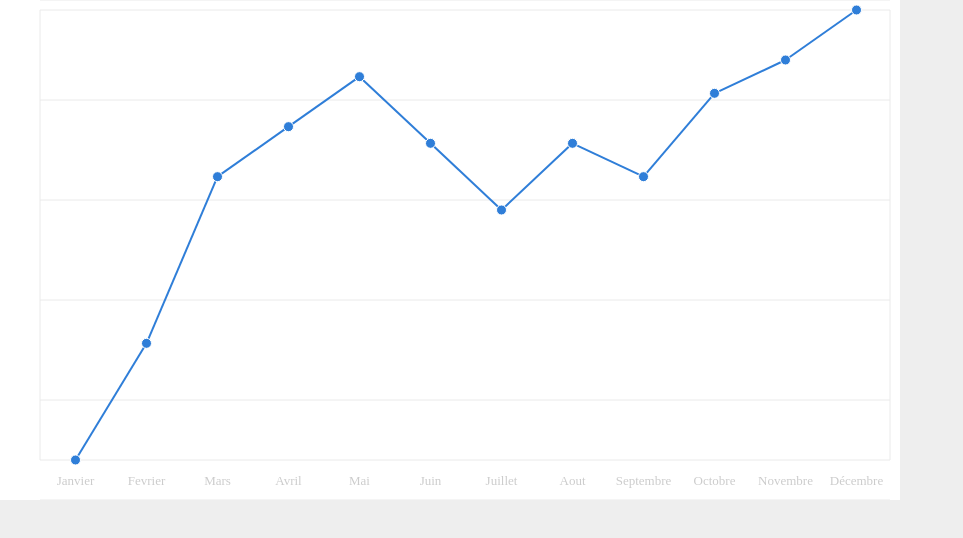
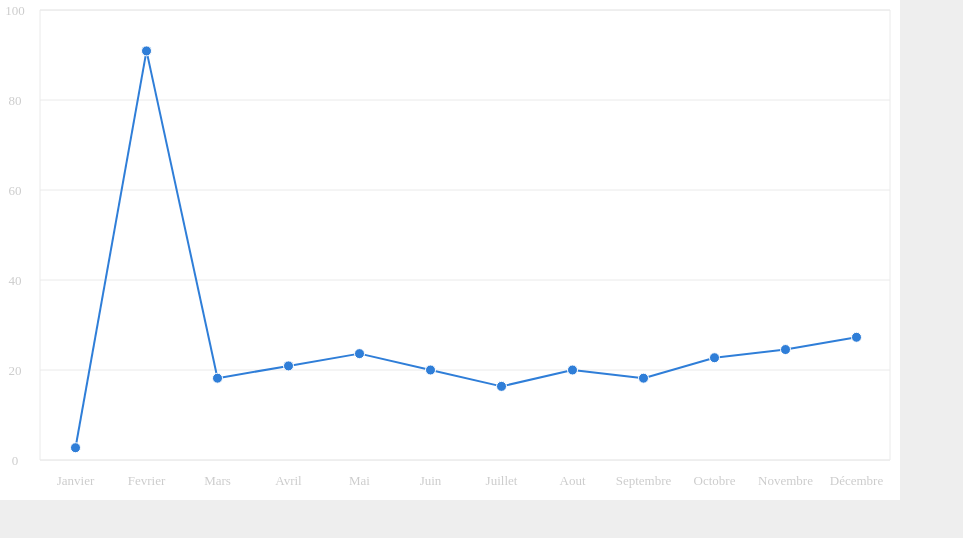
Before and after one commit to marcdelalonde/mChart.js, a plain HTML site: page index.html in a window 1280 px wide. Shown: the whole page, without its empty margins (0-963 px from the left). Drawn offline with nearby package versions, Linux system fonts and the light colour scheme.

Commit message:
Add yAxis values display.

```diff
--- a/index.html
+++ b/index.html
@@ -10,7 +10,12 @@
     <script>
       $(function(){
         $("#svg").mChart({
-          test: 'lol'
+          xAxis: {
+            categories: ['Janvier', 'Fevrier', 'Mars', 'Avril', 'Mai', 'Juin', 'Juillet', 'Aout', 'Septembre', 'Octobre', 'Novembre', 'Décembre']
+          },
+          series: [{
+            data: [3, 100, 20, 23, 26, 22, 18, 22, 20, 25, 27, 30]
+          }]
         });
       });
     </script>
--- a/mchart.js
+++ b/mchart.js
@@ -32,13 +32,9 @@
          lineColor      : '#2f7ed8',
          lineWidth      : 1
       },
-      xAxis             : {
-         categories     : ['Janvier', 'Fevrier', 'Mars', 'Avril', 'Mai', 'Juin', 'Juillet', 'Aout', 'Septembre', 'Octobre', 'Novembre', 'Décembre']
-      },
+      xAxis             : {},
       yAxis             : {},
-      series            : [{
-         data           : [3, 10, 20, 23, 26, 22, 18, 22, 20, 25, 27, 30]
-      }],
+      series            : []
    }
 
    // These methods can be called by adding them as the first argument in the uploadify plugin call
@@ -87,6 +83,9 @@
                if (value < yMin) yMin = value;
             });
          });
+         var chartYMin = Math.floor((yMin-1) / 10) * 10;
+         var chartYMax = Math.ceil((yMax+1) / 10) * 10;
+         //alert(chartYMin+' '+chartYMax);
 
          var chartZoneWidth   = chartCoords.rightBottom[0] - chartCoords.leftBottom[0];
          var chartZoneHeight  = chartCoords.leftBottom[1] - chartCoords.leftTop[1];
@@ -103,13 +102,13 @@
          var offsetBottom = parseInt(chartCoords.leftBottom[1]);
          $.each(settings.xAxis.categories, function(index, value) {
             var yValue = parseInt(settings.series[0].data[index]);
-            var factor = (yValue - yMin) / (yMax - yMin);
+            var factor = (yValue - chartYMin) / (chartYMax - chartYMin);
             var yCoord = offsetBottom - (chartZoneHeight * factor);
             yAxisCoords.push(yCoord);
          });
 
          // Draw chart lines
-         methods.drawLines();
+         methods.drawLines(chartZoneHeight, chartYMin, chartYMax);
          // Draw markers
          methods.drawMarkers();
          // Draw x axis components
@@ -136,7 +135,7 @@
          });
       },
 
-      drawLines: function() {
+      drawLines: function(chartZoneHeight, chartYMin, chartYMax) {
 
          // Draw borders first
          var lineTop = $_svg.line(chartCoords.leftTop[0], chartCoords.leftTop[1], chartCoords.rightTop[0], chartCoords.rightTop[1]);
@@ -148,9 +147,18 @@
          lineBottom.attr({ stroke: settings.lineColor, strokeWidth: 1 });
          lineLeft.attr({ stroke: settings.lineColor, strokeWidth: 1 });
 
-         for (var i=1; i<10; i++) {
-            var line = $_svg.line(chartCoords.leftTop[0], 100*(i-1), chartCoords.rightTop[0], 100*(i-1));
+         var yAxisGap = chartYMax-chartYMin;
+         var yGap = Math.round( (yAxisGap/5) / 10 )*10;
+         var gapSize = chartZoneHeight/5;
+
+         //alert(chartYMin+' '+chartYMax)
+         //alert(yGap)
+
+         for (var i=0; i<6; i++) {
+            var y = chartCoords.leftBottom[1] - (i * gapSize);
+            var line = $_svg.line(chartCoords.leftTop[0], y, chartCoords.rightTop[0], y);
             line.attr({ stroke: settings.lineColor, strokeWidth: 1 });
+            $_svg.text(chartCoords.leftTop[0]-25, y+5, String(yGap*i));
          }
       },
 
```
